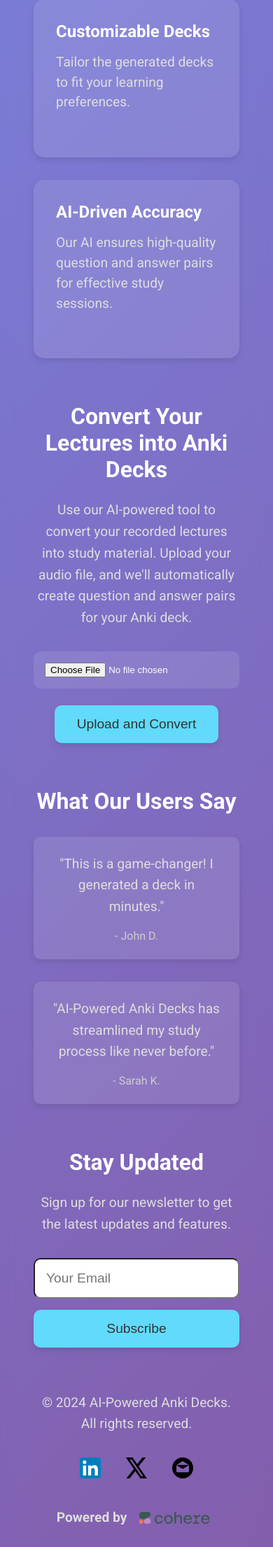
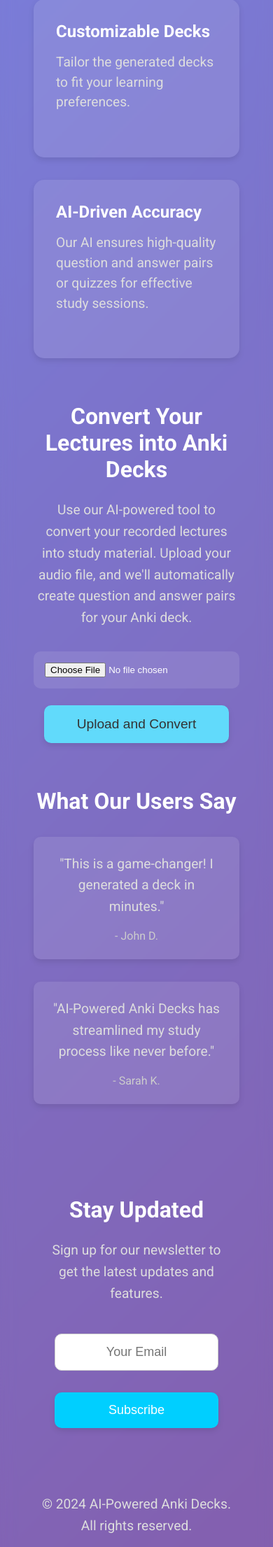
Before and after one commit to mqzpt/hackademics, a Flask app: page / in a window 390 px wide. Shown: the part 1298-3509 px from the top of the page at 70% size. Run offline with Flask 3, Linux system fonts and the light colour scheme.

Commit message:
feat: make email box responsive

```diff
--- a/static/styles/style.css
+++ b/static/styles/style.css
@@ -424,3 +424,106 @@
     width: 120px; /* Adjust size as needed */
     height: auto;
   }
+
+  form {
+    display: flex;
+    flex-direction: column;
+    align-items: center;
+    justify-content: center;
+    width: 100%; /* Full width of the container */
+  }
+
+input[type="email"] {
+  width: 100%; /* Take full width of the form container */
+  max-width: 500px; /* Max width for larger screens */
+  padding: 20px; /* Make the input larger */
+  margin-bottom: 15px; /* Space between the input and button */
+  font-size: 18px; /* Larger font size */
+  box-sizing: border-box; /* Include padding in width */
+  border-radius: 10px; /* Rounded corners */
+  border: 1px solid #ccc; /* Border for the input */
+  text-align: center; /* Center text */
+}
+
+/* Style for the button */
+.btn {
+  width: 100%; /* Full width of the form container */
+  max-width: 500px; /* Max width for larger screens */
+  padding: 20px; /* Larger button */
+  background-color: #00CFFF; /* Button background color */
+  color: white;
+  border: none;
+  cursor: pointer;
+  font-size: 18px; /* Larger font size */
+  border-radius: 10px; /* Match border-radius */
+  text-align: center; /* Center text */
+}
+
+@media (max-width: 600px) {
+  /* Shrink input and button on smaller screens */
+  input[type="email"], .btn {
+    max-width: 90%; /* Take up 90% of the screen width on small screens */
+  }
+}
+
+/* General styles for the form container */
+.newsletter {
+    text-align: center;
+    padding: 20px;
+    width: 100%;
+  }
+
+  /* Center the form and make it responsive */
+  .newsletter-form {
+    display: flex;
+    flex-direction: column;
+    align-items: center;
+    justify-content: center;
+    width: 100%;
+    max-width: 600px; /* Max width for larger screens */
+    margin: 0 auto; /* Center form horizontally */
+    padding: 10px;
+    box-sizing: border-box;
+  }
+
+  /* Style for the input field */
+  .newsletter-form input[type="email"] {
+    width: 100%; /* Full width for responsiveness */
+    padding: 20px; /* Larger padding for input */
+    margin-bottom: 15px; /* Spacing between input and button */
+    font-size: 18px; /* Larger font for better readability */
+    border-radius: 10px; /* Rounded corners */
+    border: 1px solid #ccc; /* Input border */
+    box-sizing: border-box; /* Ensure padding doesn't break the layout */
+    text-align: center; /* Center text in the input */
+  }
+
+  /* Style for the button */
+  .newsletter-form .btn {
+    width: 100%; /* Full width for responsiveness */
+    padding: 20px; /* Larger button padding */
+    background-color: #00CFFF; /* Button color */
+    color: white;
+    font-size: 18px; /* Larger font size */
+    border: none;
+    border-radius: 10px; /* Rounded corners */
+    cursor: pointer;
+    text-align: center; /* Center text */
+  }
+
+  /* Media query for smaller screens */
+  @media (max-width: 600px) {
+    .newsletter-form input[type="email"],
+    .newsletter-form .btn {
+      max-width: 90%; /* Limit width on smaller screens */
+    }
+  }
+
+  /* Media query for very small screens */
+  @media (max-width: 400px) {
+    .newsletter-form input[type="email"],
+    .newsletter-form .btn {
+      max-width: 100%; /* Full width on very small screens */
+      padding: 15px; /* Adjust padding for smaller devices */
+    }
+  }
--- a/templates/index.html
+++ b/templates/index.html
@@ -48,9 +48,7 @@
         <div class="feature-list">
           <div class="feature-item">
             <h3>Easy Upload</h3>
-            <p>
-              Upload your text files seamlessly and let the AI handle the rest.
-            </p>
+            <p>Upload your files seamlessly and let the AI handle the rest.</p>
           </div>
           <div class="feature-item">
             <h3>Customizable Decks</h3>
@@ -59,8 +57,8 @@
           <div class="feature-item">
             <h3>AI-Driven Accuracy</h3>
             <p>
-              Our AI ensures high-quality question and answer pairs for
-              effective study sessions.
+              Our AI ensures high-quality question and answer pairs or quizzes
+              for effective study sessions.
             </p>
           </div>
         </div>
@@ -106,7 +104,7 @@
         <p>
           Sign up for our newsletter to get the latest updates and features.
         </p>
-        <form action="/subscribe" method="POST">
+        <form action="/subscribe" method="POST" class="newsletter-form">
           <input type="email" placeholder="Your Email" required />
           <button type="submit" class="btn">Subscribe</button>
         </form>
```
